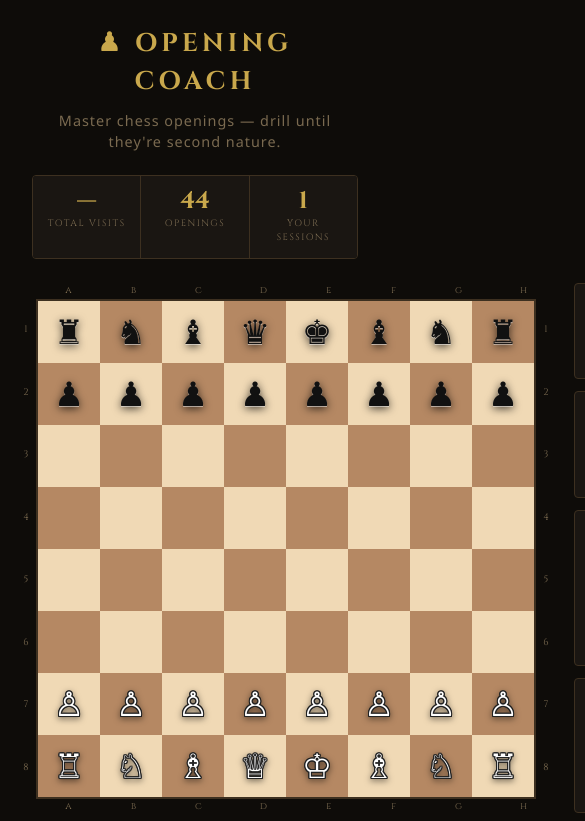
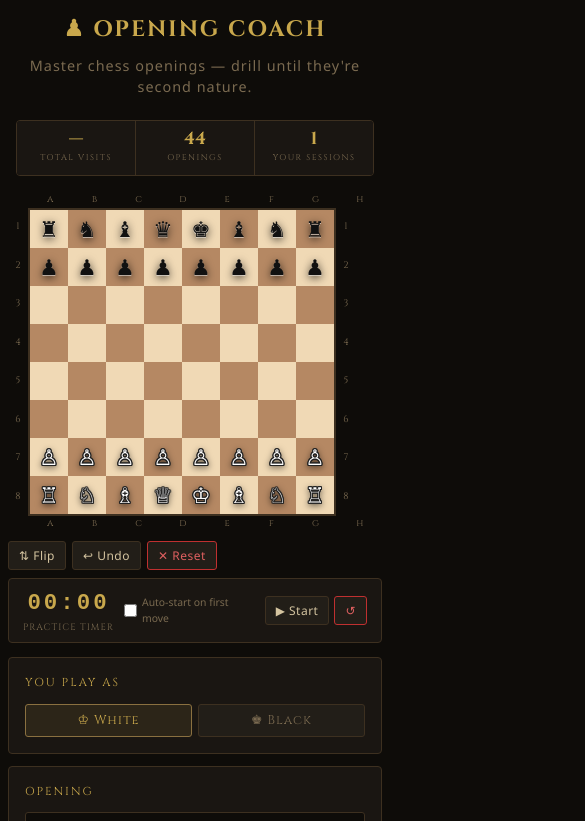
Before and after one commit to rafoshik/chess, a plain HTML site: page index.html in a window 390 px wide. Shown: the part 63-884 px from the top of the page, 585 px wide, since content can reach past the window. Drawn offline with Linux system fonts and the light colour scheme; no server answers.

Commit message:
Update index.html

```diff
--- a/index.html
+++ b/index.html
@@ -167,6 +167,9 @@
     .hint-toggle-btn:hover { border-color: var(--gold-dim); }
 
     /* ── MAIN LAYOUT ── */
+    /* Square size variable — override in media queries */
+    :root { --sq: 62px; --piece-size: 2.1rem; }
+
     .main-layout {
       display: flex; gap: 18px;
       width: 100%; max-width: 900px;
@@ -185,7 +188,7 @@
     .board-label {
       font-family: 'Cinzel', serif; font-size: 0.6rem;
       color: var(--text-dim); text-align: center;
-      height: 62px; line-height: 62px;
+      height: var(--sq); line-height: var(--sq);
     }
     .board-label-file {
       flex: 1; text-align: center;
@@ -195,16 +198,16 @@
 
     #board {
       display: grid;
-      grid-template-columns: repeat(8, 62px);
-      grid-template-rows: repeat(8, 62px);
+      grid-template-columns: repeat(8, var(--sq));
+      grid-template-rows: repeat(8, var(--sq));
       border: 2px solid var(--border);
       cursor: pointer;
     }
 
     .sq {
-      width: 62px; height: 62px;
+      width: var(--sq); height: var(--sq);
       display: flex; align-items: center; justify-content: center;
-      font-size: 2.1rem; position: relative;
+      font-size: var(--piece-size); position: relative;
       transition: background 0.15s; user-select: none;
     }
     .sq.light { background: var(--white-sq); }
@@ -367,6 +370,46 @@
     ::-webkit-scrollbar-thumb:hover { background: var(--gold-dim); }
 
     .help-text { font-size: 0.75rem; color: var(--text-dim); }
+
+    /* ── RESPONSIVE ── */
+
+    /* Tablet: stack board + panel vertically, shrink board slightly */
+    @media (max-width: 720px) {
+      :root { --sq: 54px; --piece-size: 1.85rem; }
+      .main-layout { flex-direction: column; align-items: center; gap: 14px; }
+      .side-panel { width: 100%; max-width: calc(8 * 54px + 40px); }
+      .timer-bar { width: 100% !important; }
+    }
+
+    /* Phone landscape / small tablet */
+    @media (max-width: 560px) {
+      :root { --sq: 44px; --piece-size: 1.55rem; }
+      .side-panel { max-width: calc(8 * 44px + 40px); }
+      .stats-strip { max-width: 100%; }
+      .stat-num { font-size: 1.2rem; }
+    }
+
+    /* Small phone */
+    @media (max-width: 420px) {
+      :root { --sq: 38px; --piece-size: 1.35rem; }
+      body { padding: 0 8px 40px; }
+      .site-header { padding: 0 14px; width: calc(100% + 16px); margin-left: -8px; }
+      .site-logo { font-size: 0.78rem; letter-spacing: 1px; }
+      .hero-section { padding: 24px 8px 16px; }
+      h1 { font-size: 1.4rem; letter-spacing: 2px; }
+      .stat-item { padding: 10px 8px; }
+      .stat-num { font-size: 1.1rem; }
+      .stat-label { font-size: 0.52rem; }
+      .courses-grid { grid-template-columns: 1fr; }
+    }
+
+    /* Hide rank/file labels on very small screens to save space */
+    @media (max-width: 380px) {
+      :root { --sq: 36px; }
+      .board-labels-col, .board-labels-row { display: none; }
+      .board-labels-row { padding-left: 0; }
+      .board-wrapper { width: 100%; display: flex; justify-content: center; }
+    }
 
     /* ── COURSES SECTION ── */
     .courses-section {
@@ -487,7 +530,7 @@
     </div>
 
     <!-- TIMER BAR -->
-    <div class="timer-bar" style="width:496px;">
+    <div class="timer-bar" style="width:calc(8 * var(--sq) + 40px);">
       <div>
         <div class="timer-display stopped" id="timer-display">00:00</div>
         <div class="timer-label">Practice Timer</div>
```
